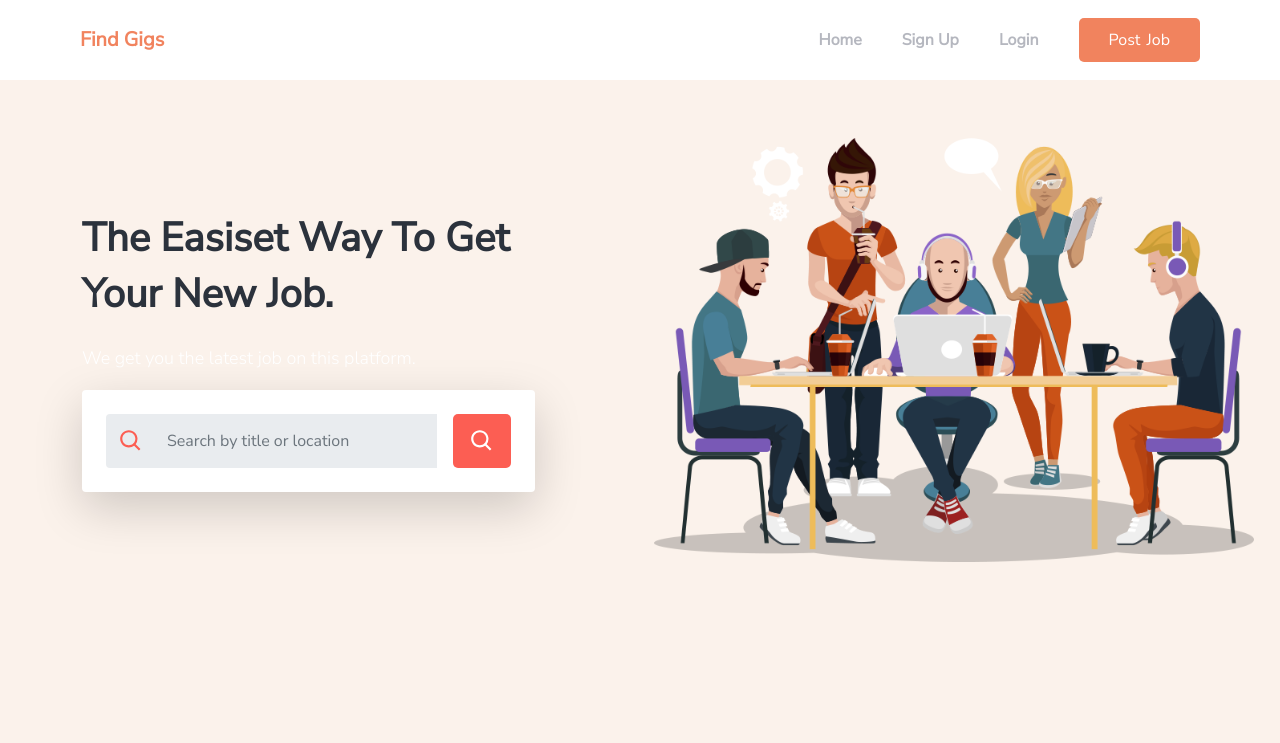
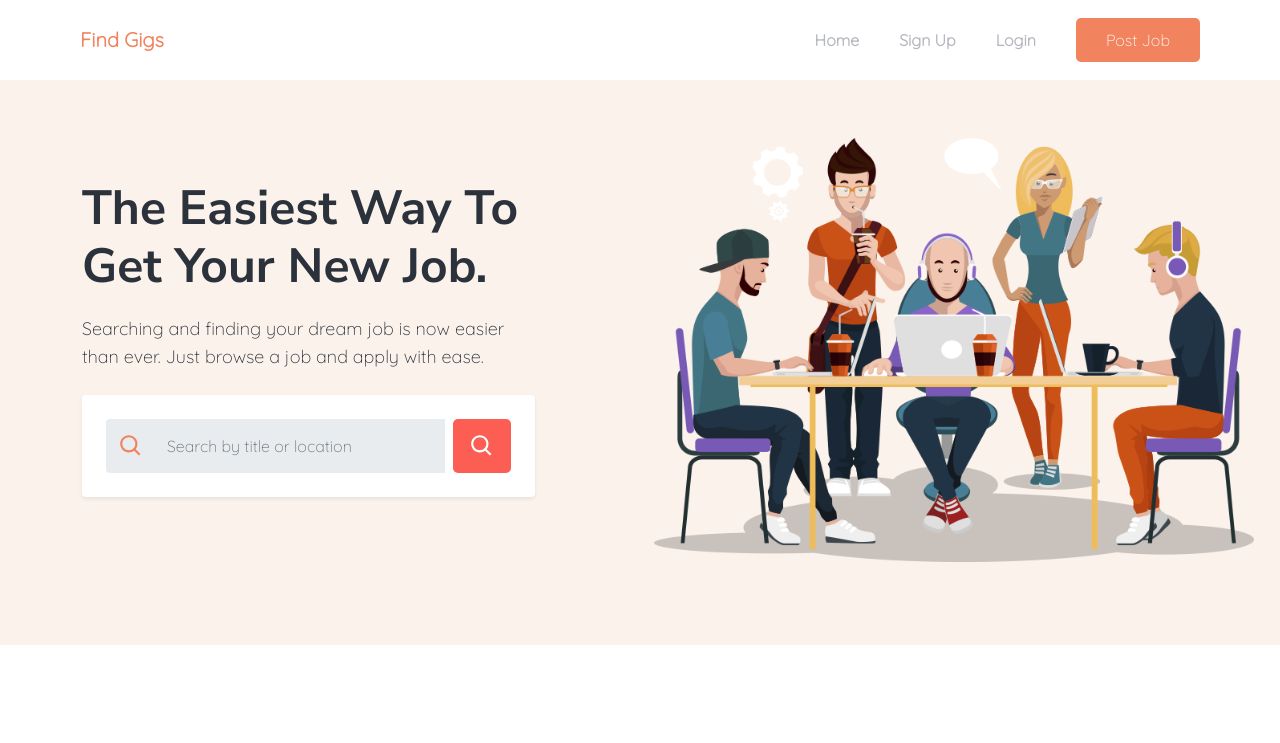
Before and after one commit to Ademayowa/strapi-job-app-v1, a Next.js app: page / in a window 1280 px wide. Shown: the top 743 px of the page. Built offline with nearby package versions, Linux system fonts and the light colour scheme.

Commit message:
completed hero page

```diff
--- a/sections/Hero.js
+++ b/sections/Hero.js
@@ -7,25 +7,31 @@ import {
   FormControl,
   InputGroup,
   Text,
+  Button,
 } from 'react-bootstrap';
 import Image from 'next/image';
 import { BiSearch } from 'react-icons/bi';
 import styles from '@/styles/Hero.module.css';
 
-export default function Hero({ title, lead }) {
+export default function Hero() {
   return (
     <section className={styles.hero}>
       <Container className='px-4'>
         <Row>
           <Col lg={5} className={styles.info}>
-            <h2 className={styles.title}>{title}</h2>
-            <p className={styles.lead}>{lead}</p>
+            <h1 className={styles.title}>
+              The easiest way to get your new job.
+            </h1>
+            <p className={styles.lead}>
+              Searching and finding your dream job is now easier than ever. Just
+              browse a job and apply with ease.
+            </p>
           </Col>
         </Row>
 
         <Row>
-          <Col lg={5} className='ps-0'>
-            <InputGroup className='mb-3 bg-white p-4 shadow-lg rounded-2'>
+          <Col lg={5} className='ps-lg-0'>
+            <InputGroup className='mb-5 mt-2 bg-white p-4 shadow-sm rounded-2'>
               <InputGroup.Text className={styles.text}>
                 <BiSearch className={styles.search} />
               </InputGroup.Text>
@@ -33,13 +39,9 @@ export default function Hero({ title, lead }) {
                 className={styles.control}
                 placeholder='Search by title or location'
               />
-              <button
-                className='btn btn-danger ms-3 px-3 '
-                type='button'
-                id='button-addon1'
-              >
+              <Button variant='danger' className='ms-2 px-3'>
                 <BiSearch className={styles.color} />
-              </button>
+              </Button>
             </InputGroup>
           </Col>
         </Row>
@@ -47,7 +49,6 @@ export default function Hero({ title, lead }) {
 
       <div className={styles.image}>
         <Image
-          className='d-none d-lg-block'
           src={'/images/hero.png'}
           width={600}
           height={600}
@@ -57,8 +58,3 @@ export default function Hero({ title, lead }) {
     </section>
   );
 }
-
-Hero.defaultProps = {
-  title: 'The easiset way to get your new job.',
-  lead: 'We get you the latest job on this platform.',
-};
--- a/styles/Header.module.css
+++ b/styles/Header.module.css
@@ -3,16 +3,17 @@
 }
 
 .link > a {
-  padding-top: 10px;
-  font-weight: bold;
+  display: flex;
+  align-items: center;
+  font-weight: 600;
   color: var(--gray-color) !important;
 }
 
 .danger {
   padding: 10px 30px;
-  word-spacing: 2px;
   background-color: var(--btn-color);
   border: none;
+  font-family: var(--font-two);
 }
 
 .danger:hover {
--- a/styles/Hero.module.css
+++ b/styles/Hero.module.css
@@ -1,30 +1,20 @@
 .hero {
   background-color: var(--bg-color);
-  height: 100vh;
-}
-
-.hero h2 {
-  color: var(--blue-color);
-}
-
-.info {
-  padding-left: 0 !important;
-  padding-top: 130px;
 }
 
 .title {
-  color: var(--white-color);
-  font-size: 40px;
-  font-weight: 600;
+  color: var(--blue-color);
+  font-size: 48px;
+  font-weight: 700;
   text-transform: capitalize;
-  line-height: 1.4;
 }
 
 .lead {
-  color: var(--white-color);
+  color: var(--blue-color);
   font-size: 18px;
   margin-top: 20px;
-  font-weight: 300;
+  font-weight: 400;
+  line-height: 28px;
 }
 
 .control,
@@ -34,7 +24,7 @@
 }
 
 .search {
-  color: var(--red-color);
+  color: var(--btn-color);
   font-size: 26px;
 }
 
@@ -42,7 +32,21 @@
   font-size: 26px;
 }
 
+@media (max-width: 992px) {
+  .info {
+    padding-top: 50px;
+  }
+
+  .image {
+    display: none !important;
+  }
+}
+
 @media (min-width: 992px) {
+  .hero {
+    padding-bottom: 100px;
+  }
+
   .image {
     position: absolute;
     top: 0;
@@ -50,4 +54,28 @@
     z-index: 100;
     margin-top: 50px !important;
   }
+
+  .info {
+    padding-left: 0 !important;
+    padding-top: 100px;
+  }
 }
+
+@media (max-width: 768px) {
+  .hero {
+    padding-bottom: 50px;
+  }
+}
+
+@media (max-width: 576px) {
+  .title {
+    font-size: 24px;
+    text-transform: capitalize;
+    text-align: center;
+  }
+
+  .lead {
+    line-height: 28px;
+    text-align: center;
+  }
+}
--- a/styles/globals.css
+++ b/styles/globals.css
@@ -1,4 +1,4 @@
-@import url('https://fonts.googleapis.com/css2?family=Nunito+Sans:wght@200;300;400&display=swap');
+@import url('https://fonts.googleapis.com/css2?family=Nunito+Sans:wght@200;300;400;600;700&family=Quicksand:wght@300&display=swap');
 
 :root {
   --white-color: #fff;
@@ -7,6 +7,7 @@
   --blue-color: #2b323c;
   --btn-color: #f1835e;
   --gray-color: #b5b7bf;
+  --font-two: 'Quicksand', sans-serif;
 }
 
 body {
@@ -23,19 +24,25 @@ body {
 }
 
 .text-danger {
-  color: var(--red-color) !important;
+  color: var(--btn-color) !important;
 }
 
 .text-primary {
   color: var(--main-color) !important;
 }
 
+.form-control {
+  font-family: var(--font-two);
+}
+
 a {
   text-decoration: none;
+  font-family: var(--font-two);
 }
 
 p {
   line-height: 1.8;
+  font-family: var(--font-two);
 }
 
 ul {
```
